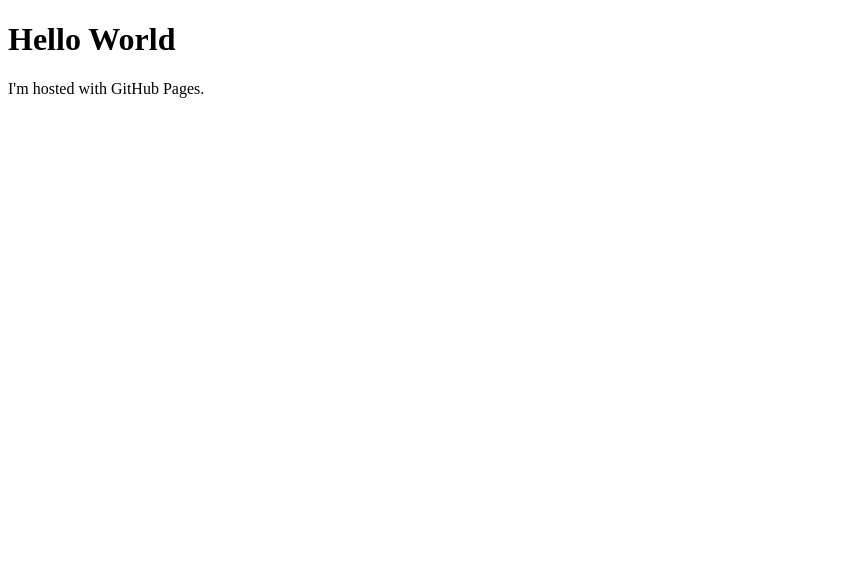
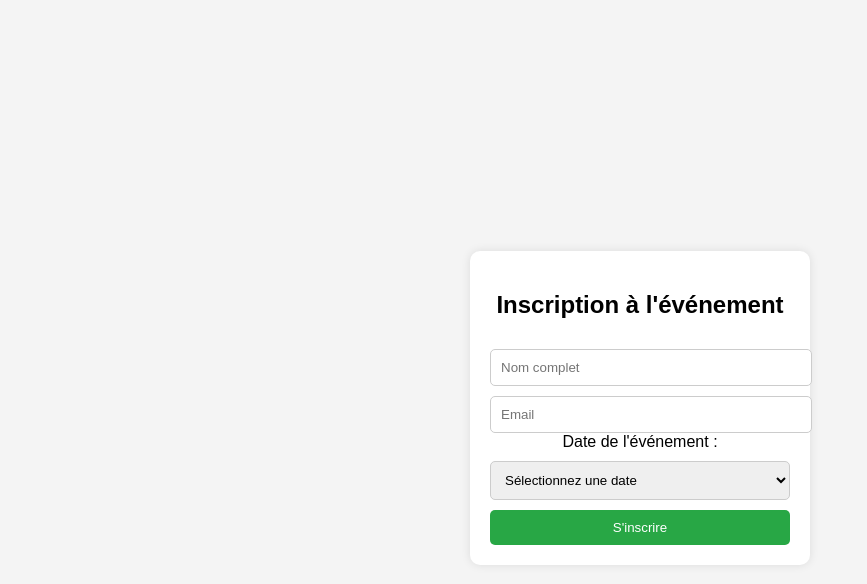
Before and after one commit to matpeu/matpeu.github.io, a plain HTML site: page index.html in a window 1280 px wide. Shown: the whole page, without its empty margins (0-867 px from the left). Drawn offline with Linux system fonts and the light colour scheme.

Commit message:
Update index.html

```diff
--- a/index.html
+++ b/index.html
@@ -1,7 +1,59 @@
 <!DOCTYPE html>
-<html>
+<html lang="fr">
+<head>
+    <meta charset="UTF-8">
+    <meta name="viewport" content="width=device-width, initial-scale=1.0">
+    <title>Inscription à l'événement</title>
+    <style>
+        body {
+            font-family: Arial, sans-serif;
+            background-color: #f4f4f4;
+            display: flex;
+            justify-content: center;
+            align-items: center;
+            height: 100vh;
+        }
+        .container {
+            background: white;
+            padding: 20px;
+            border-radius: 10px;
+            box-shadow: 0px 0px 10px rgba(0, 0, 0, 0.1);
+            width: 300px;
+            text-align: center;
+        }
+        input, select, button {
+            width: 100%;
+            padding: 10px;
+            margin-top: 10px;
+            border: 1px solid #ccc;
+            border-radius: 5px;
+        }
+        button {
+            background-color: #28a745;
+            color: white;
+            border: none;
+            cursor: pointer;
+        }
+        button:hover {
+            background-color: #218838;
+        }
+    </style>
+</head>
 <body>
-<h1>Hello World</h1>
-<p>I'm hosted with GitHub Pages.</p>
+    <div class="container">
+        <h2>Inscription à l'événement</h2>
+        <form>
+            <input type="text" placeholder="Nom complet" required>
+            <input type="email" placeholder="Email" required>
+            <label for="date">Date de l'événement :</label>
+            <select id="date" required>
+                <option value="">Sélectionnez une date</option>
+                <option value="2025-04-10">10 avril 2025</option>
+                <option value="2025-05-15">15 mai 2025</option>
+                <option value="2025-06-20">20 juin 2025</option>
+            </select>
+            <button type="submit">S'inscrire</button>
+        </form>
+    </div>
 </body>
 </html>
```
